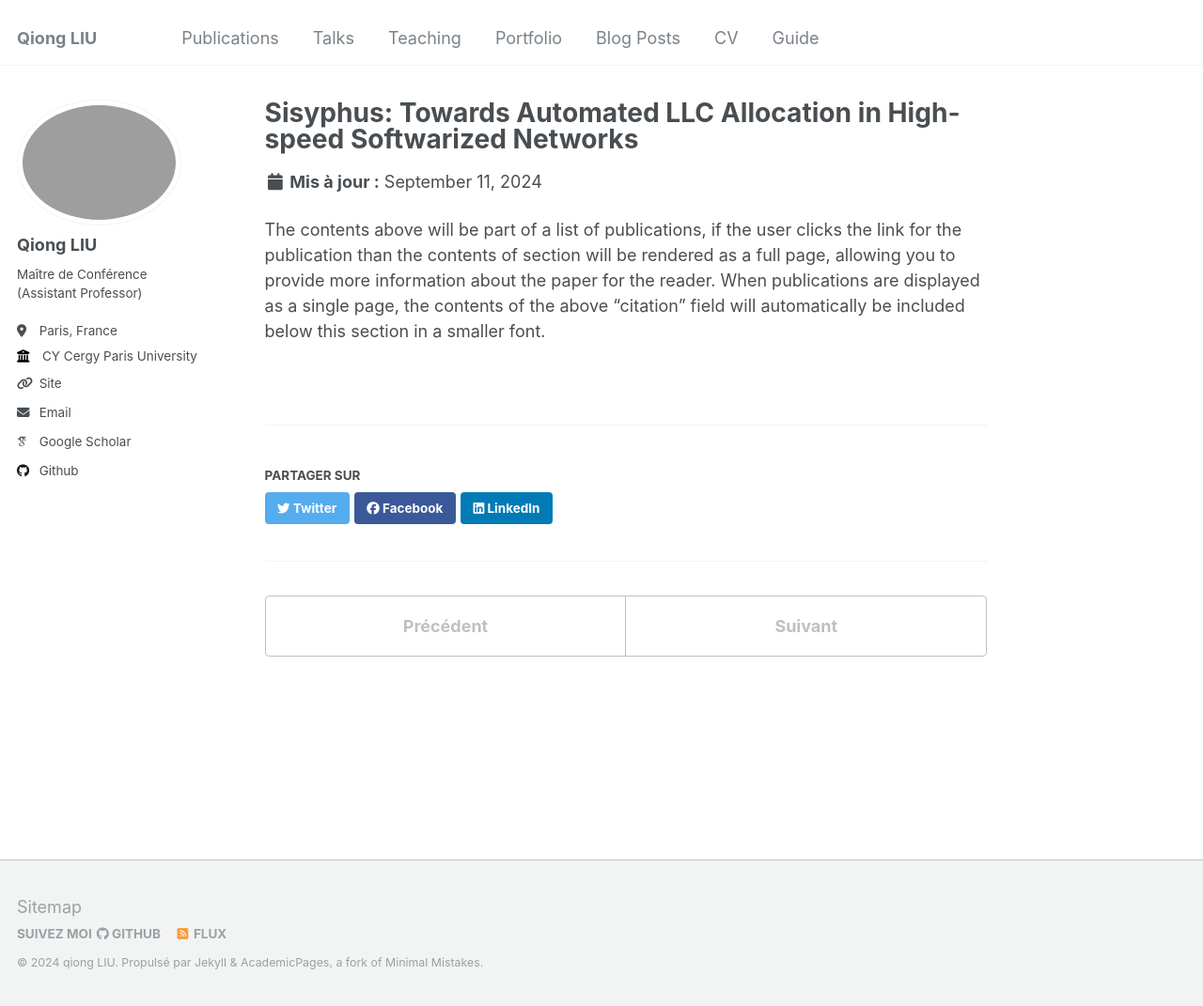
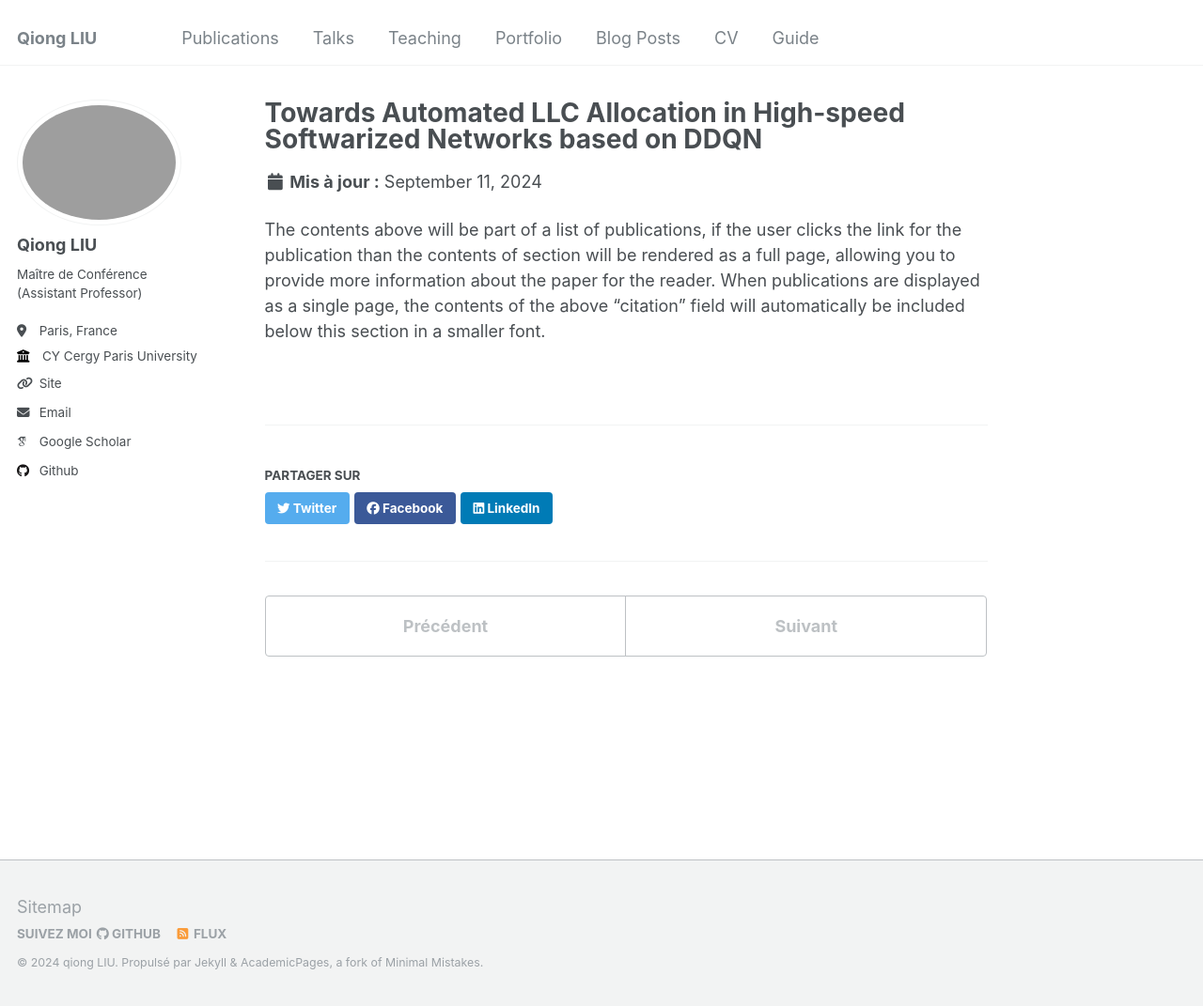
Before and after one commit to evesiphus/evesiphus.github.io, a Jekyll site: the page built from _publications/under-paper1.md, in a window 1280 px wide and 1071 px high. Shown: the whole window at 94% size. Built offline with Jekyll 4.4.1, drawn with Linux system fonts in a browser that asks for light colours; some web fonts are replaced.

Commit message:
Update under-paper1.md

```diff
--- a/_publications/under-paper1.md
+++ b/_publications/under-paper1.md
@@ -1,5 +1,5 @@
 ---
-title: "Sisyphus: Towards Automated LLC Allocation in High-speed Softwarized Networks"
+title: "Towards Automated LLC Allocation in High-speed Softwarized Networks based on DDQN"
 collection: publications
 authors: "Q. Liu, T. Zhang, L. Linguaglossa"
 status: "under preparation"
```
